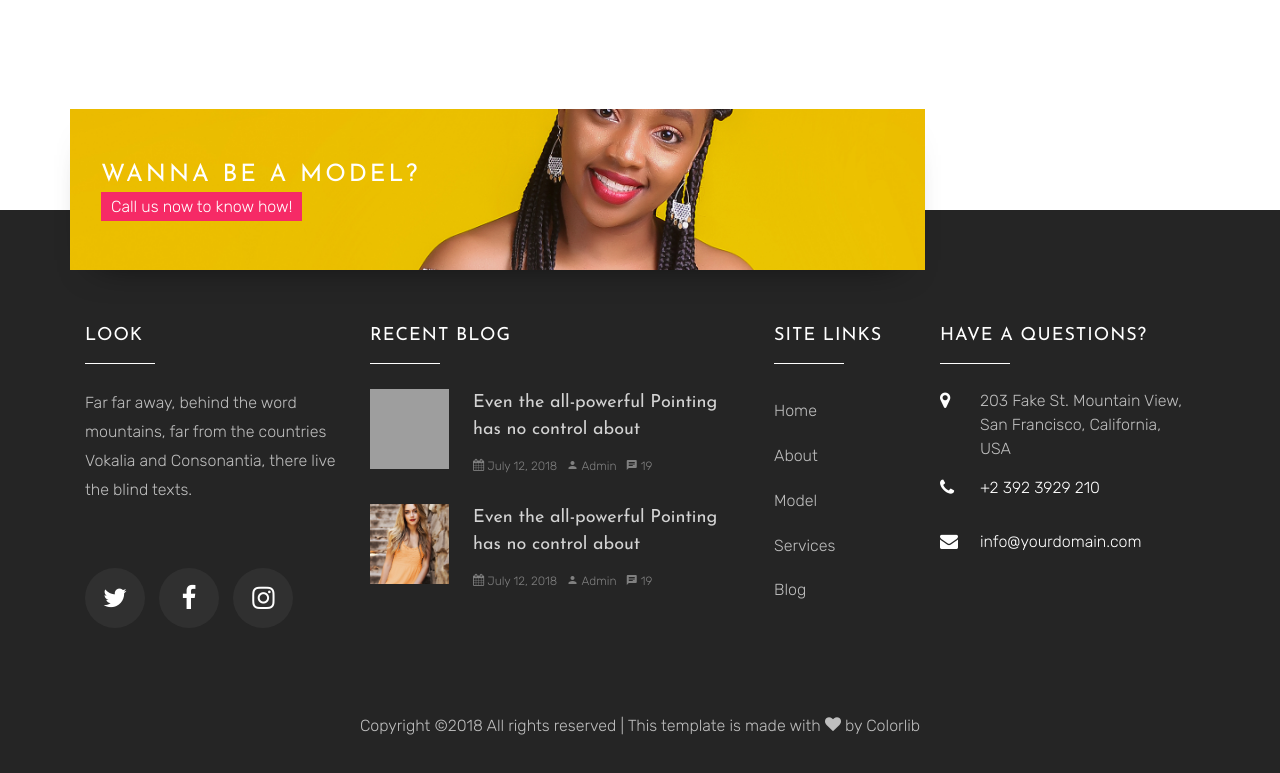
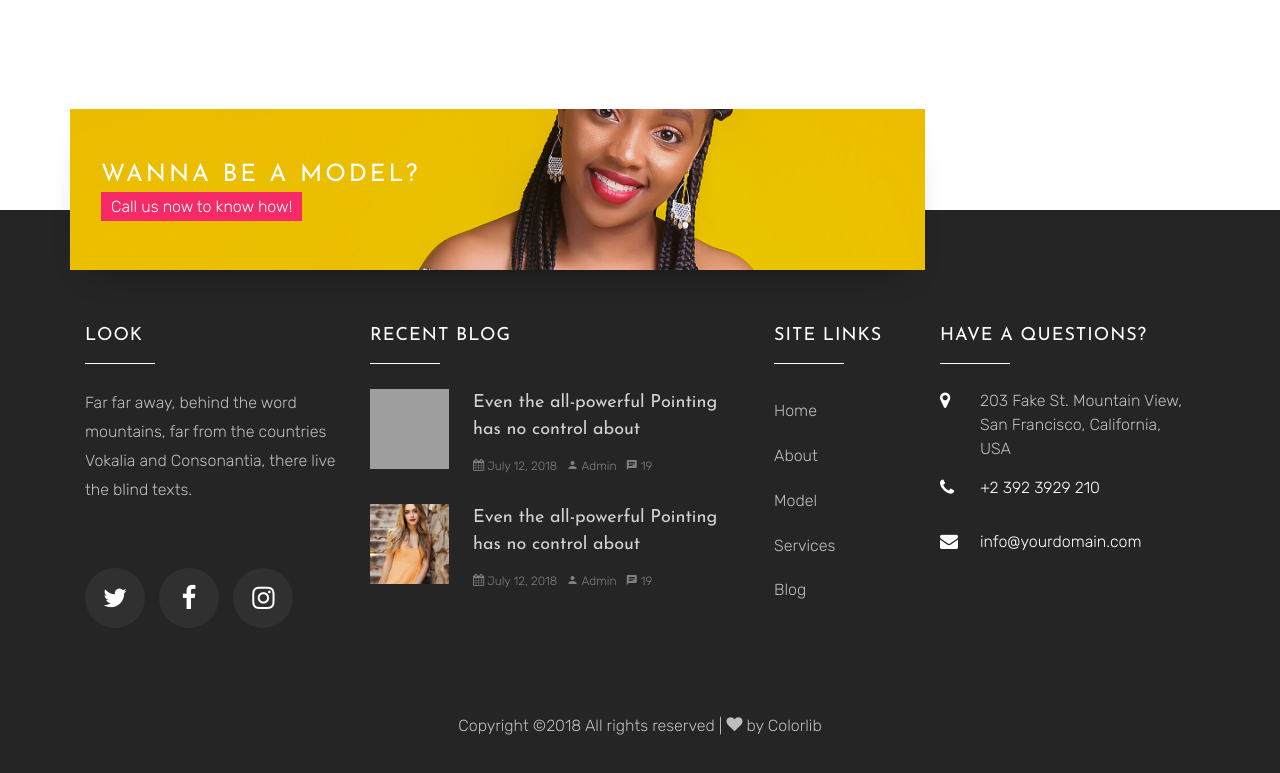
Before and after one commit to brianontiri/nyakinyua.co.ke, a plain HTML site: page index.html in a window 1280 px wide. Shown: the part 4812-5585 px from the top of the page. Drawn offline with Linux system fonts and the light colour scheme; some packages are replaced by stand-ins of ours; no server answers; grey boxes are pictures that could not be loaded; files whose address does not match are found by name.

Commit message:
Update index.html

```diff
--- a/index.html
+++ b/index.html
@@ -828,7 +828,7 @@
 	          <div class="col-md-12 text-center">
 
 	            <p><!-- Link back to Colorlib can't be removed. Template is licensed under CC BY 3.0. -->
-	  Copyright &copy;<script>document.write(new Date().getFullYear());</script> All rights reserved | This template is made with <i class="icon-heart" aria-hidden="true"></i> by <a href="https://colorlib.com" target="_blank">Colorlib</a>
+	  Copyright &copy;<script>document.write(new Date().getFullYear());</script> All rights reserved |  <i class="icon-heart" aria-hidden="true"></i> by <a href="" target="_blank">Colorlib</a>
 	  <!-- Link back to Colorlib can't be removed. Template is licensed under CC BY 3.0. --></p>
 	          </div>
 	        </div>
```
